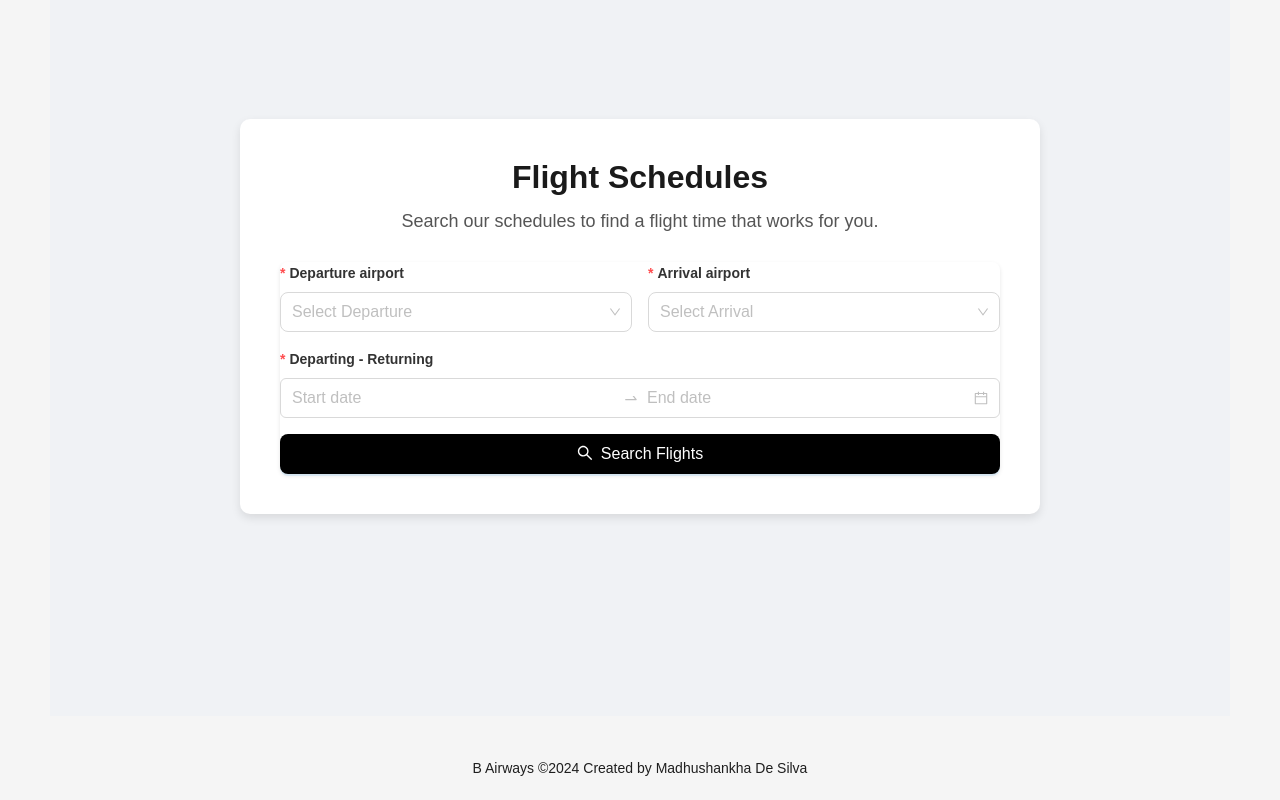
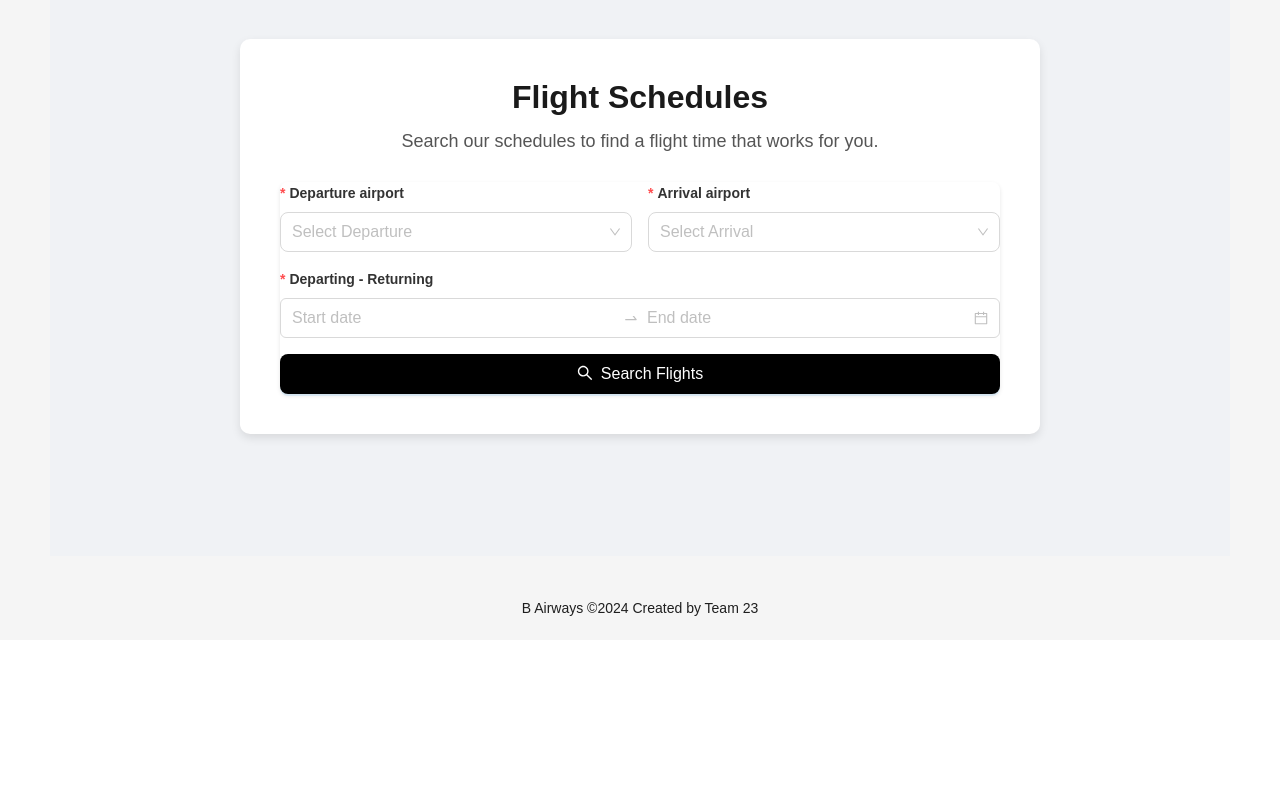
Before and after one commit to De-Silva-Madhushankha/Airline-Reservation-System, a React (Vite) app in the folder b-airlines-frontend/: page /book in a window 1280 px wide. Shown: the part 336-1136 px from the top of the page. After the commit the page ends 976 px from the top, so only its background shows below. Built offline with nearby package versions, Linux system fonts and the light colour scheme.

Commit message:
minor updates

```diff
--- a/b-airlines-frontend/src/components/FlightScheduleComponent.jsx
+++ b/b-airlines-frontend/src/components/FlightScheduleComponent.jsx
@@ -1,6 +1,6 @@
 import React, { useEffect } from 'react';
 import { ChevronRight, Plane } from 'lucide-react';
-import { message, Empty } from 'antd';
+import { message, Empty, Tag } from 'antd';
 import './FlightScheduleComponent.css';
 import moment from 'moment';
 import { useNavigate } from 'react-router-dom';
@@ -76,6 +76,12 @@ const FlightSchedule = ({ flights, onFlightSelect }) => {
             <div className="duration flex items-center md:flex-1 justify-end text-sm">
               Duration: {calculateDuration(flight.departure, flight.dep_time, flight.arrival, flight.arr_time)}
             </div>
+
+            <div className="delay flex items-center md:flex-1 justify-end text-sm">
+              <Tag color={flight.delay ? 'red' : 'green'}>
+                {flight.delay ? 'Delayed' : 'On Time'}
+              </Tag>
+            </div>
           </div>
         ))}
       </div>
--- a/b-airlines-frontend/src/components/FlightSearchComponent.css
+++ b/b-airlines-frontend/src/components/FlightSearchComponent.css
@@ -1,5 +1,5 @@
 .flight-search-layout {
-    min-height: 100vh;
+    min-height: 80vh;
 }
 
 .flight-search-header {
@@ -21,7 +21,7 @@
 
 .flight-search-content {
   background: #f0f2f5;
-  padding: 50px 20px;
+  padding: 30px 20px;
   display: flex;
   justify-content: center;
   align-items: center;
--- a/b-airlines-frontend/src/components/FlightSearchComponent.jsx
+++ b/b-airlines-frontend/src/components/FlightSearchComponent.jsx
@@ -25,7 +25,7 @@ const FlightSearch = ({ onSearch }) => {
 
     try {
       const response = await axios.post('/flight/flight-search', values);
-      console.log("Search results: ", response.data);
+      //console.log("Search results: ", response.data);
 
       if (response.data.flights && response.data.flights.length > 0) {
         message.success("Flights found!");
--- a/b-airlines-frontend/src/pages/Book.jsx
+++ b/b-airlines-frontend/src/pages/Book.jsx
@@ -155,7 +155,7 @@ const BookingPage = () => {
           )}
         </div> */}
       </Content>
-      <Footer style={{ textAlign: 'center' }}>B Airways ©2024 Created by Madhushankha De Silva</Footer>
+      <Footer style={{ textAlign: 'center' }}>B Airways ©2024 Created by Team 23</Footer>
     </Layout>
   );
 };
```
Also changed, not shown: 2 other files (tests, documents, lock files or other folders).
